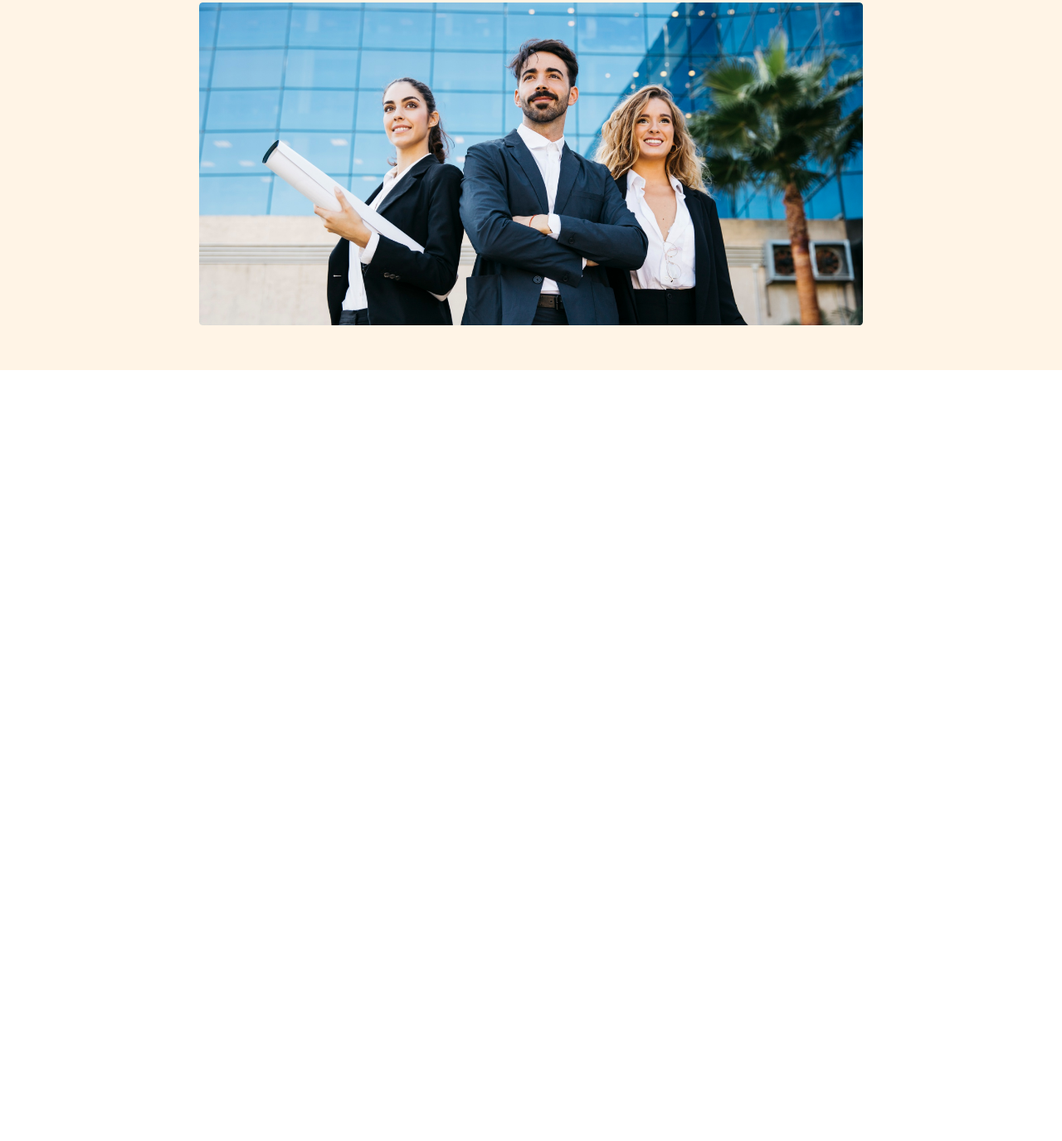
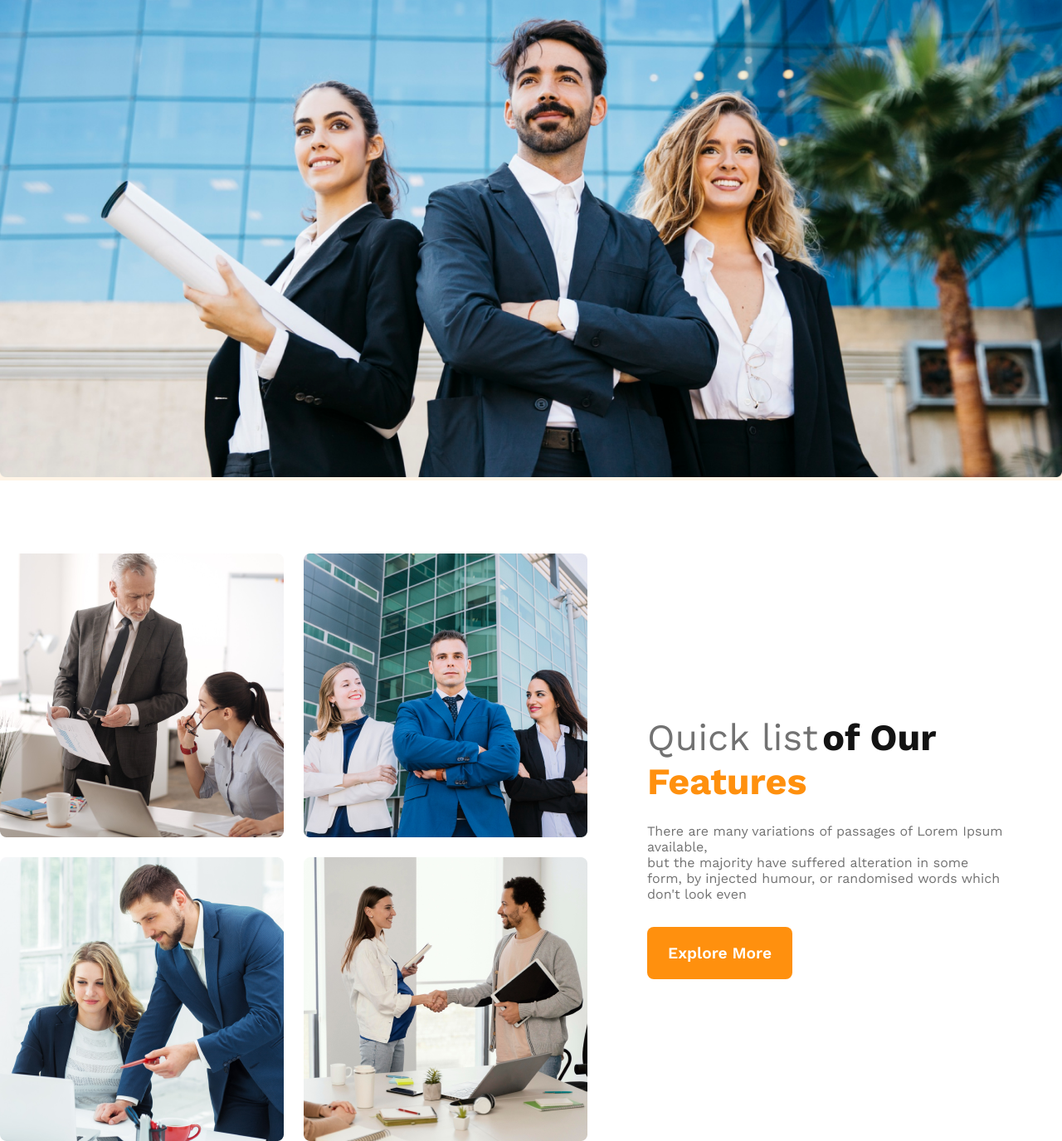
Before and after one commit to kamruzzamanbayezid/g3-architects-website, a plain HTML site: page index.html in a window 1280 px wide. Shown: the part 567-1942 px from the top of the page at 83% size. Before the commit the page ends 1013 px from the top, so only its background shows below. Drawn offline with nearby package versions, Linux system fonts and the light colour scheme.

Commit message:
added team section

```diff
--- a/index.html
+++ b/index.html
@@ -1,5 +1,6 @@
 <!DOCTYPE html>
 <html lang="en">
+
 <head>
     <meta charset="UTF-8">
     <meta name="viewport" content="width=device-width, initial-scale=1.0">
@@ -7,8 +8,12 @@
 
     <link rel="stylesheet" href="style.css">
 </head>
+
 <body>
+
+    <!-- HEADER SECTION -->
     <header>
+        <div class="header-section">
             <nav>
                 <h3 class="header-title">G3 Architects</h3>
                 <ul>
@@ -21,14 +26,38 @@
             <div class="banner-container">
                 <div class="banner-content">
                     <h2 class="banner-title">Brand New<br>Group of Architects</h2>
-                <p class="banner-para">There are many variations of passages of Lorem Ipsum available, but the majority have suffered alteration in some form, by injected humour, or randomised words which don't look even</p>
+                    <p class="banner-para">There are many variations of passages of Lorem Ipsum available, but the
+                        majority have suffered alteration in some form, by injected humour, or randomised words which
+                        don't look even</p>
                     <button class="btn-primary banner-btn">Explore More</button>
                 </div>
                 <img src="./images/banner.png" alt="">
             </div>
+        </div>
     </header>
 
+    <!-- MAIN SECTION -->
     <main>
+
+
+        <section class="teams-container">
+            <div class="teams-img-content">
+                <img src="./images/team1.png" alt="">
+                <img src="./images/team2.png" alt="">
+                <img src="./images/team3.png" alt="">
+                <img src="./images/team4.png" alt="">
+            </div>
+            <div class="team-content">
+                <h3 class="team-title"><span class="quick-list">Quick list</span> <span class="of-our">of Our</span>
+                    <span class="feature">Features</span>
+                </h3>
+                <p class="team-para">There are many variations of passages of Lorem Ipsum available,<br> but the
+                    majority
+                    have suffered alteration in some form, by injected humour, or randomised words which don't look even
+                </p>
+                <button class="btn-primary">Explore More</button>
+            </div>
+        </section>
 
     </main>
 
@@ -37,4 +66,5 @@
     </footer>
 
 </body>
+
 </html>
--- a/style.css
+++ b/style.css
@@ -25,10 +25,23 @@
     border: 2px solid brown;
 }
 
+main {
+    max-width: 1440px;
+    margin: 0 auto;
+}
+
 /* HEADER STYLES */
+
+.header-section{
+    max-width: 1440px;
+    margin: 0 auto;
+}
 header {
-    padding: 50px 240px;
+    max-width: 120rem;
+    margin: 0 auto;
+    /* padding: 3.1rem 15rem; */
     background: rgba(255, 144.05, 13.81, 0.10);
+    margin-bottom: 5.5rem;
 }
 
 nav {
@@ -70,7 +83,7 @@ nav ul a {
 }
 
 .banner-container img {
-    width: 100%;
+    max-width: 100%;
 }
 
 .banner-title {
@@ -87,8 +100,55 @@ nav ul a {
     font-weight: 400;
 }
 
-.banner-btn{
+.banner-btn {
     margin-bottom: 50px;
+}
+
+/* TEAM SECTION */
+.teams-container {
+    display: flex;
+    align-items: center;
+    gap: 4.5rem;
+}
+
+.team-content{
+    padding-right: 70px;
+}
+
+.team-content .quick-list {
+    color: #727272;
+    font-size: 2.8rem;
+    font-weight: 500;
+}
+
+.team-content .of-our {
+    color: #131313;
+    font-size: 2.8rem;
+    font-weight: 700;
+}
+
+.team-content .feature {
+    color: #FF900E;
+    font-size: 2.8rem;
+    font-weight: 700;
+}
+
+.team-title {
+    margin-bottom: 24px;
+}
+
+.team-para {
+    color: #727272;
+    font-size: 1rem;
+    font-weight: 400;
+    margin-bottom: 30px;
+}
+
+.teams-img-content{
+    display: grid;
+    grid-template-columns: repeat(2, 1fr);
+    gap: 1.5rem;
+    /* width: 100%; */
 }
 
 
@@ -115,6 +175,16 @@ nav ul a {
     nav ul li a {
         font-weight: bolder;
     }
+    .teams-container{
+        flex-direction: column-reverse;
+        padding: 15px;
+    }
+    .teams-img-content{
+        grid-template-columns: repeat(1, 1fr);
+    }
+    .team-content{
+        text-align: center;
+    }
 
 }
 
@@ -122,7 +192,7 @@ nav ul a {
 
 @media screen and (min-width: 576px) and (max-width: 992px) {
 
-    header{
+    header {
         padding: 15px;
     }
 
@@ -144,4 +214,11 @@ nav ul a {
     .header-title {
         margin-bottom: 20px;
     }
+
+    .teams-container{
+        flex-direction: column-reverse;
+    }
+    .team-content{
+        text-align: center;
+    }
 }
```
Lines whose indentation alone changed are shown as unchanged.
